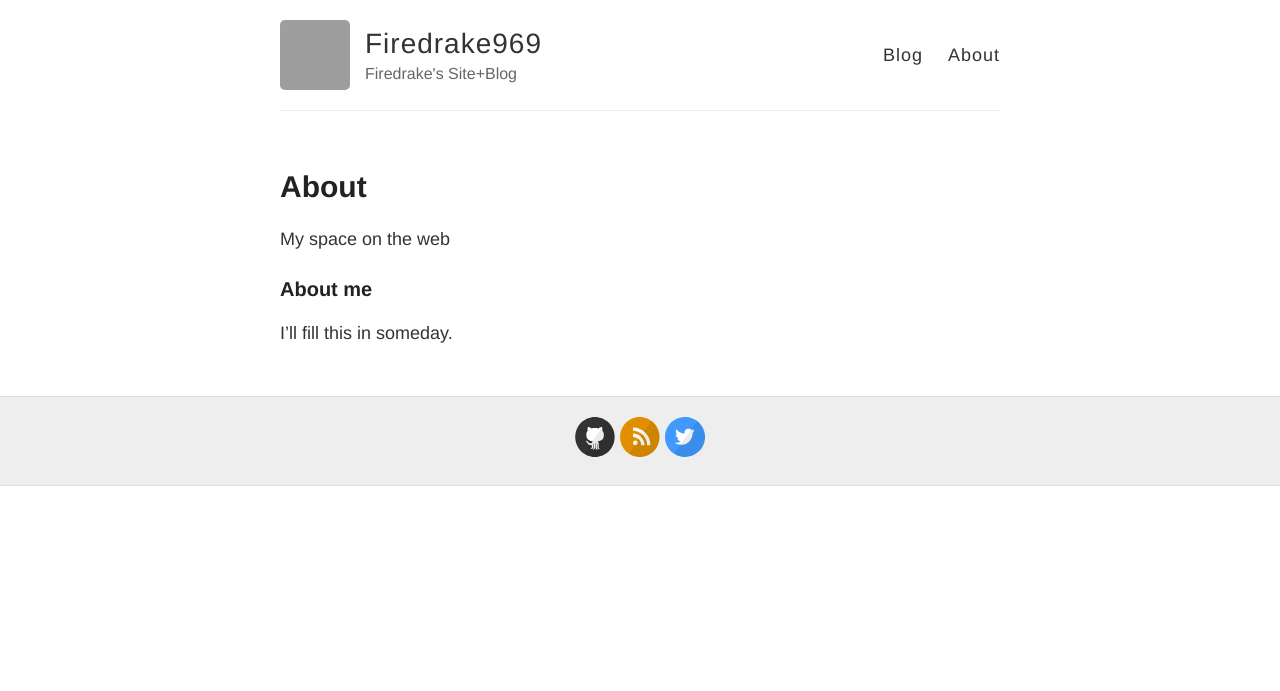
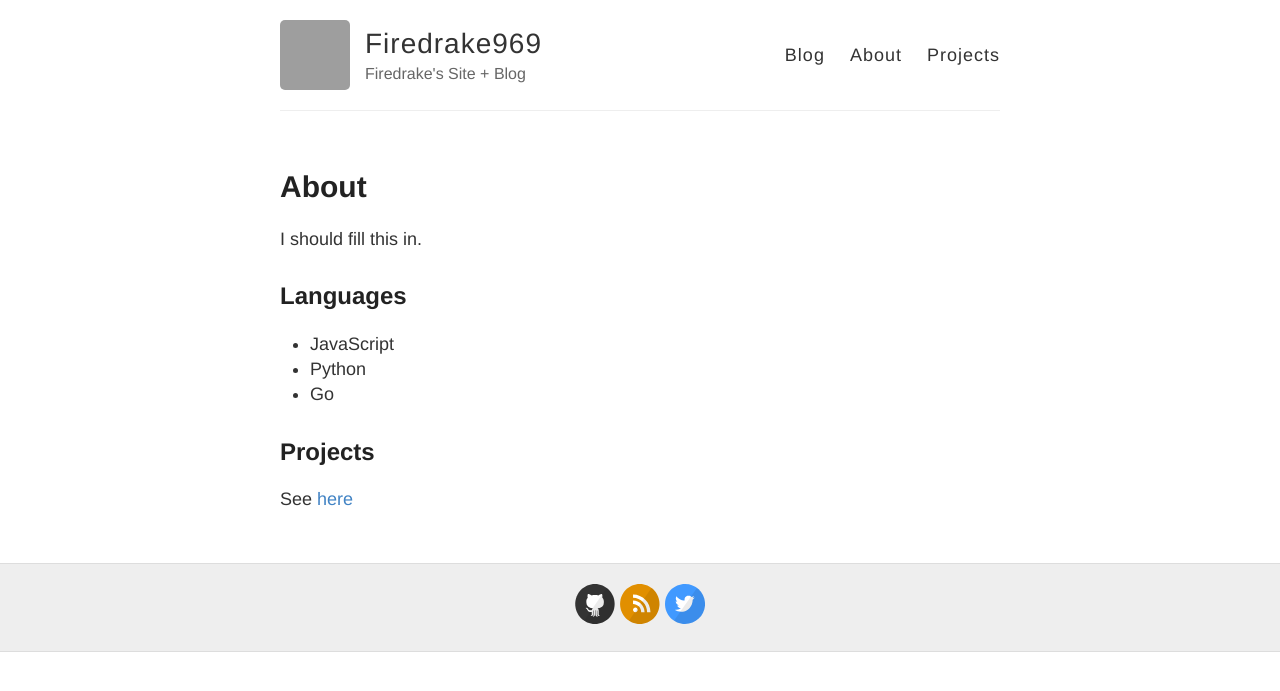
Before and after one commit to Firedrake969/Firedrake969.github.io, a Jekyll site: the page built from about.md, in a window 1280 px wide. Shown: the top 691 px of the page. Built offline with Jekyll 4.4.1, drawn with Linux system fonts in a browser that asks for light colours; grey boxes are pictures that could not be loaded.

Commit message:
projects tab

```diff
--- a/_config.yml
+++ b/_config.yml
@@ -6,7 +6,7 @@
 name: Firedrake969
 
 # Short bio or description (displayed in the header)
-description: Firedrake's Site+Blog
+description: Firedrake's Site + Blog
 
 # URL of your avatar or profile pic (you could use your GitHub profile pic)
 avatar: https://avatars0.githubusercontent.com/u/8008245?v=3&u=1474eeb06fde045d80c55e3032dd4e9df261ecab&s=140
--- a/_layouts/default.html
+++ b/_layouts/default.html
@@ -29,6 +29,7 @@
           <nav>
             <a href="{{ site.baseurl }}/">Blog</a>
             <a href="{{ site.baseurl }}/about">About</a>
+            <a href="{{ site.baseurl }}/projects">Projects</a>
           </nav>
         </header>
       </div>
--- a/about.md
+++ b/about.md
@@ -4,8 +4,12 @@ title: About
 permalink: /about/
 ---
 
-My space on the web
+I should fill this in.
 
-### About me
+## Languages
+- JavaScript
+- Python
+- Go
 
-I'll fill this in someday.
+## Projects
+See [here](https://firedrake969.github.io/projects)
```
Also changed, not shown: projects.md (added, +8 -0 lines).
